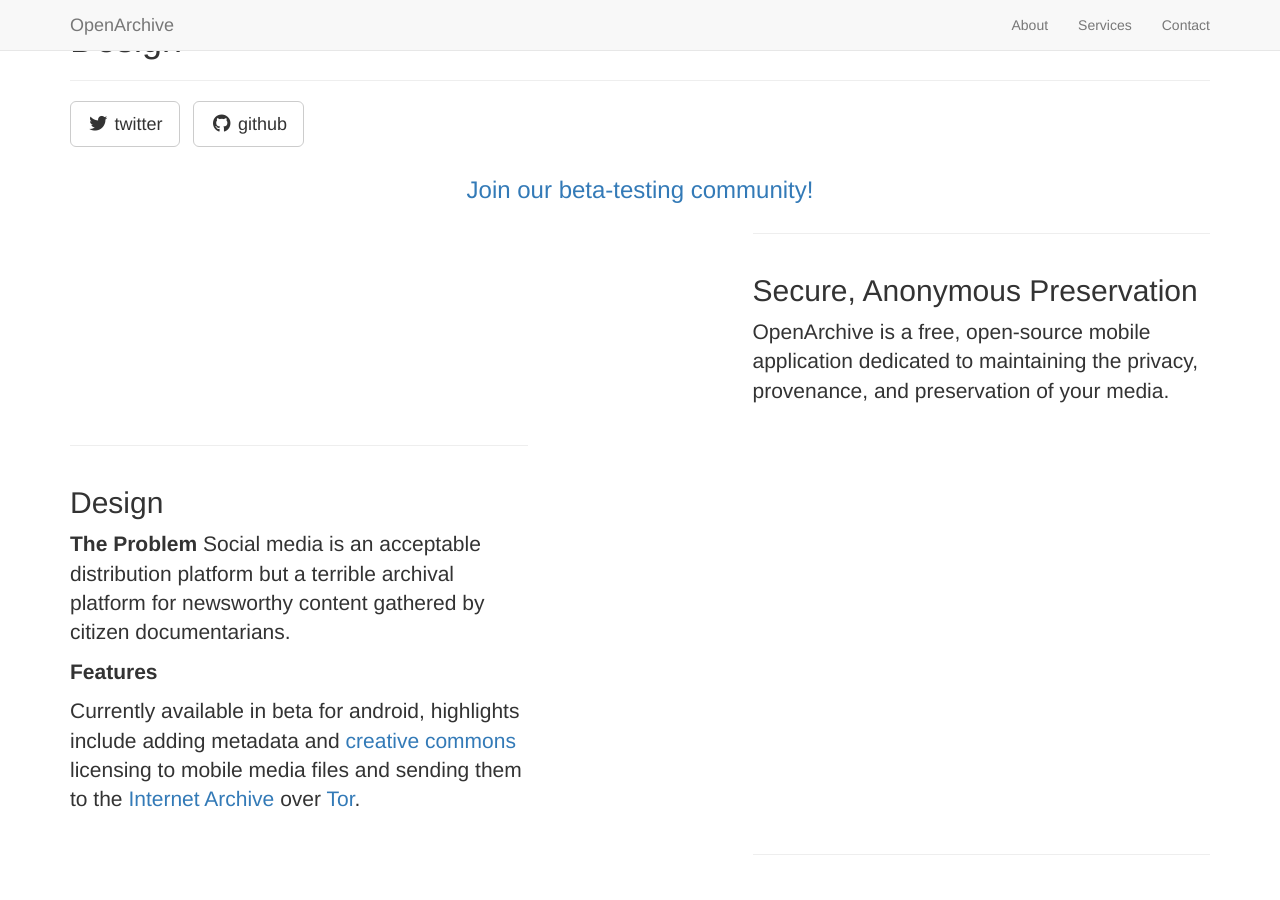
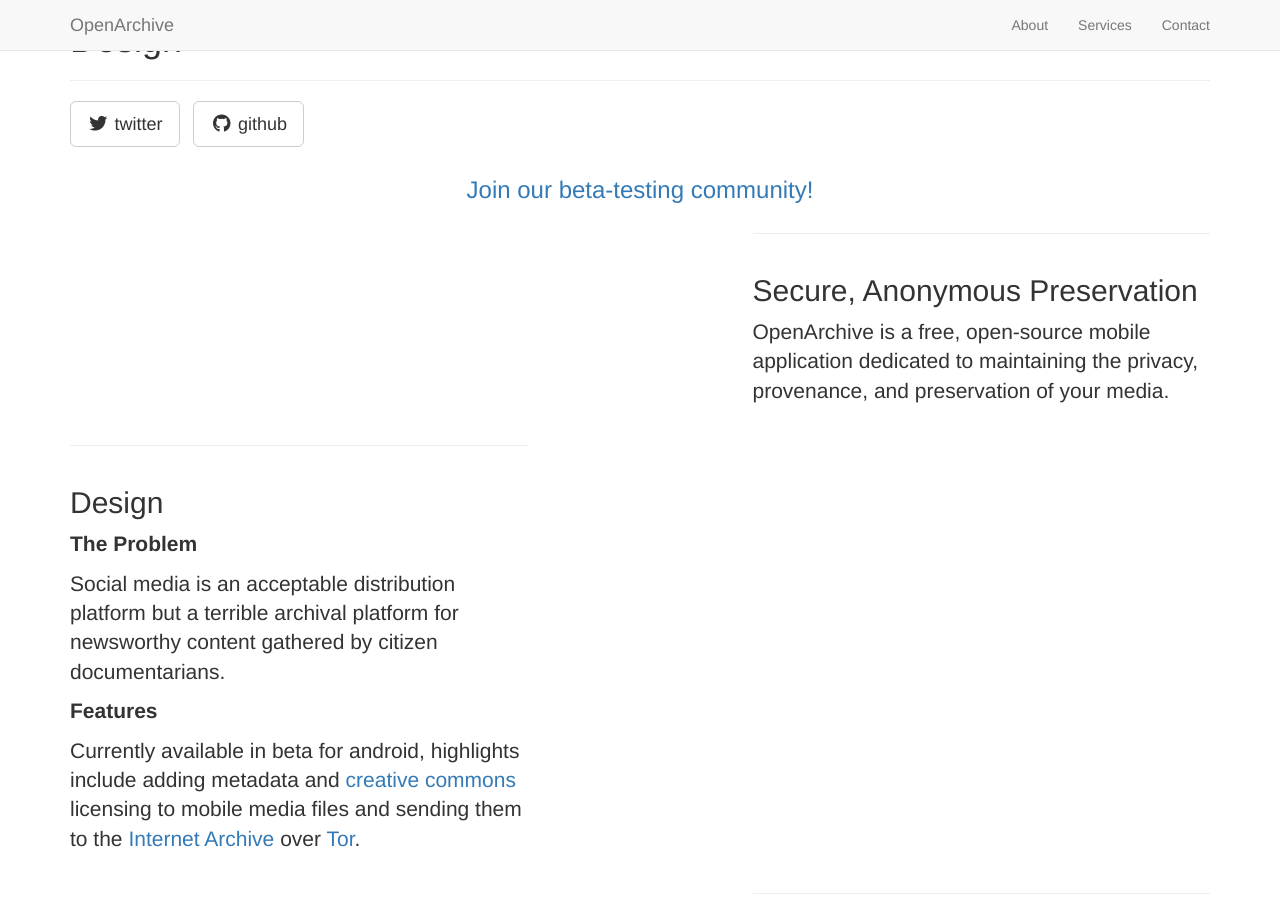
Before and after one commit to mattl/open-archive.org, a Jekyll site: the page built from _posts/2014-09-22-services-2.markdown, in a window 1280 px wide and 900 px high. Built offline with Jekyll 4.4.1, drawn with Linux system fonts in a browser that asks for light colours; nearby versions of some CDN libraries; library files that are not in the unit come from our copies.

```diff
--- a/_posts/2014-09-22-services-2.markdown
+++ b/_posts/2014-09-22-services-2.markdown
@@ -7,7 +7,7 @@ description: |
 ---
 
 <b>The Problem</b>
-Social media is an acceptable distribution platform but a terrible archival platform for newsworthy content gathered by citizen documentarians.
+<p>Social media is an acceptable distribution platform but a terrible archival platform for newsworthy content gathered by citizen documentarians.</p>
 
 <b>Features</b>
 
```
